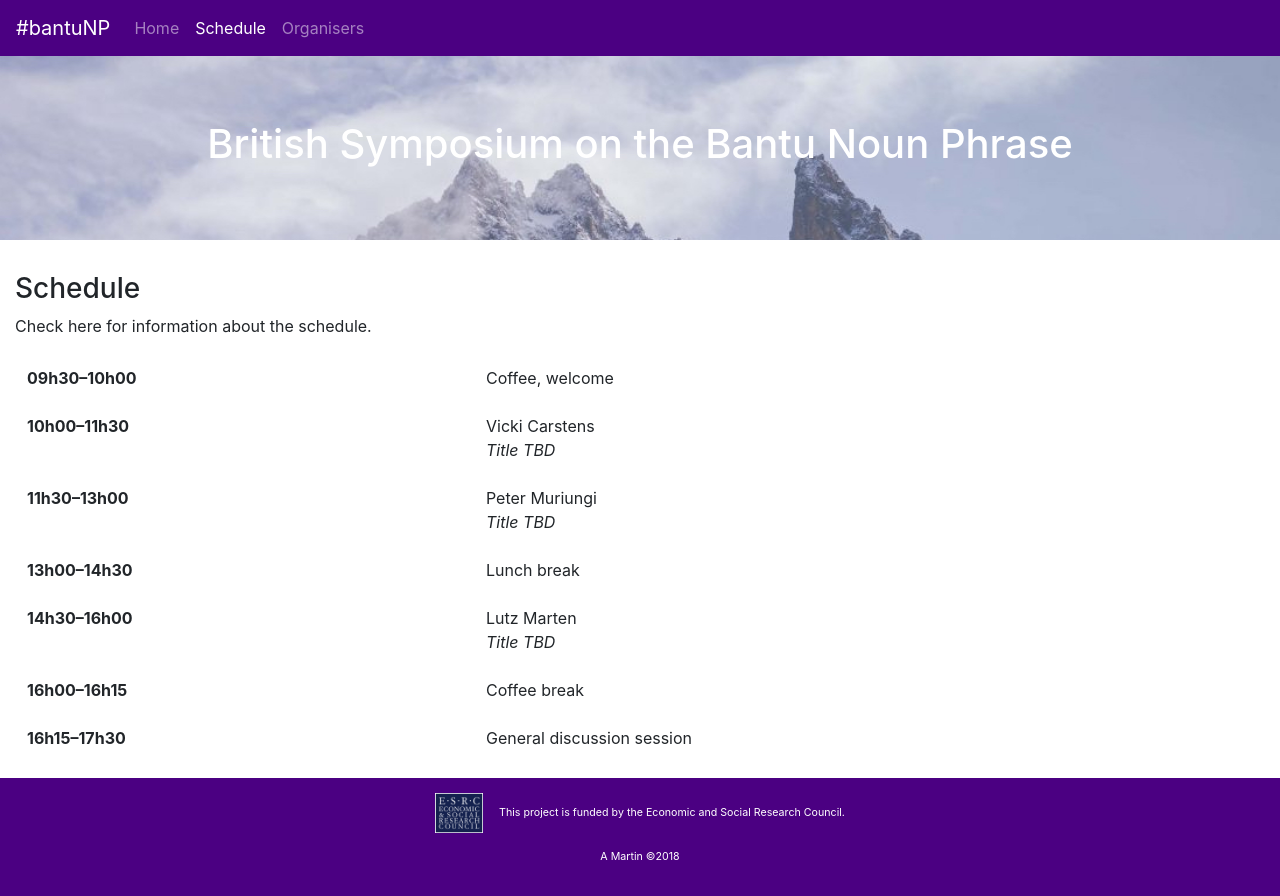
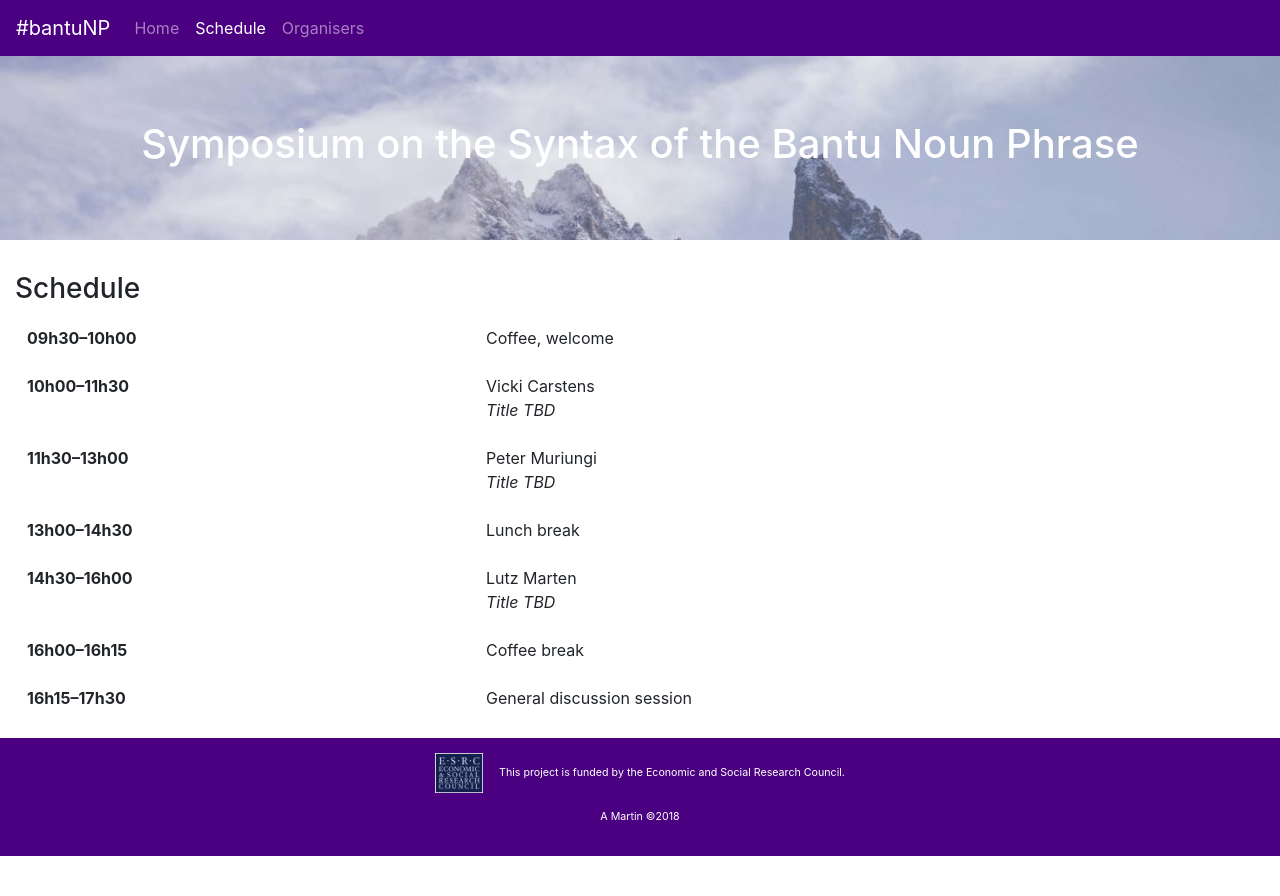
Before and after one commit to a-martin/bantuNP, a plain HTML site: page schedule.html in a window 1280 px wide. After the commit the page ends 856 px from the top, so only its background shows below. Drawn offline with nearby package versions, Linux system fonts and the light colour scheme.

Commit message:
name change

```diff
--- a/schedule.html
+++ b/schedule.html
@@ -61,7 +61,7 @@
 
   <div class="jumbotron jumbotron-fluid" id="mtkenya">
     <div class="container text-center">
-      <h1 style="color: #fff;">British Symposium on the Bantu Noun Phrase</h1>
+      <h1 style="color: #fff;">Symposium on the Syntax of the Bantu Noun Phrase</h1>
     </div>
   </div>
 
@@ -70,7 +70,6 @@
   <div class="container-fluid text-left">
 
     <h3>Schedule</h3>
-      <p>Check here for information about the schedule.</p>
 
       <table class="table table-borderless table-hover">
 
```
Also changed, not shown: index.html (+3 -3 lines), organisers.html (+1 -1 lines).
